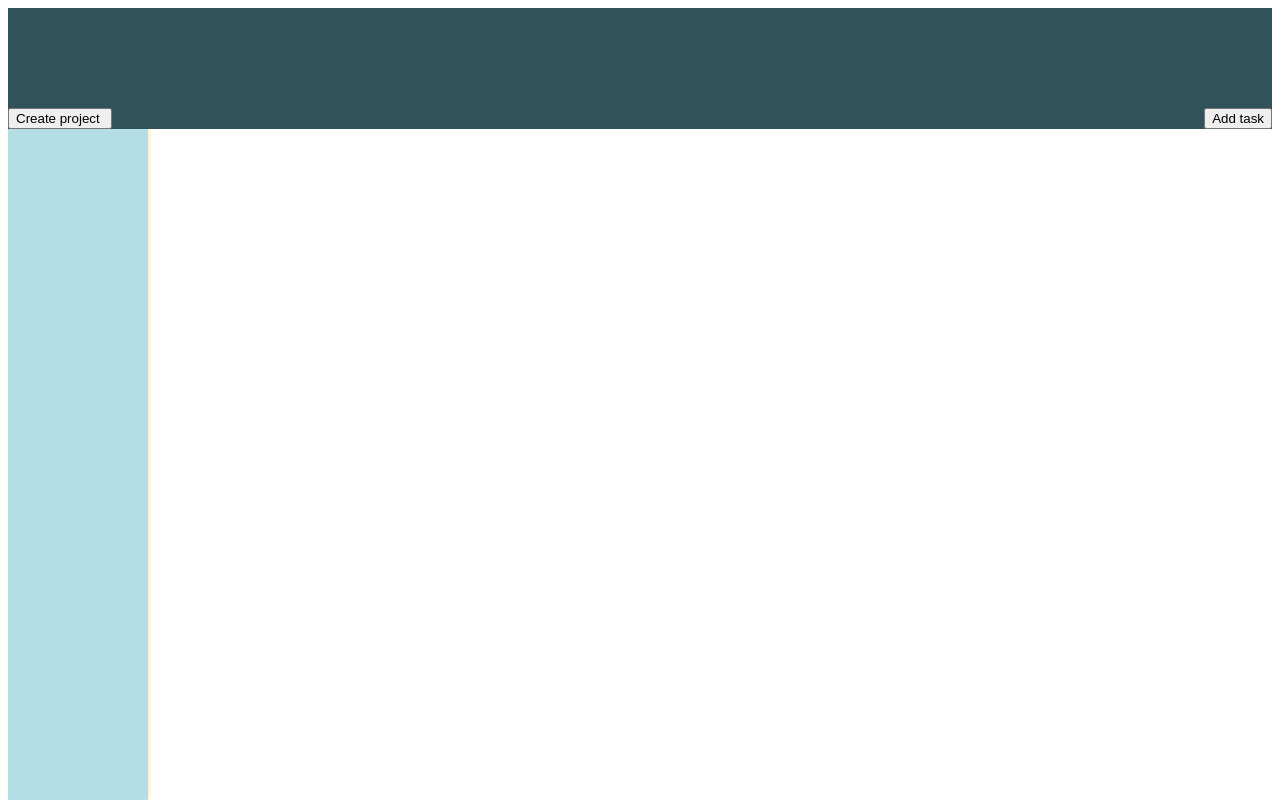
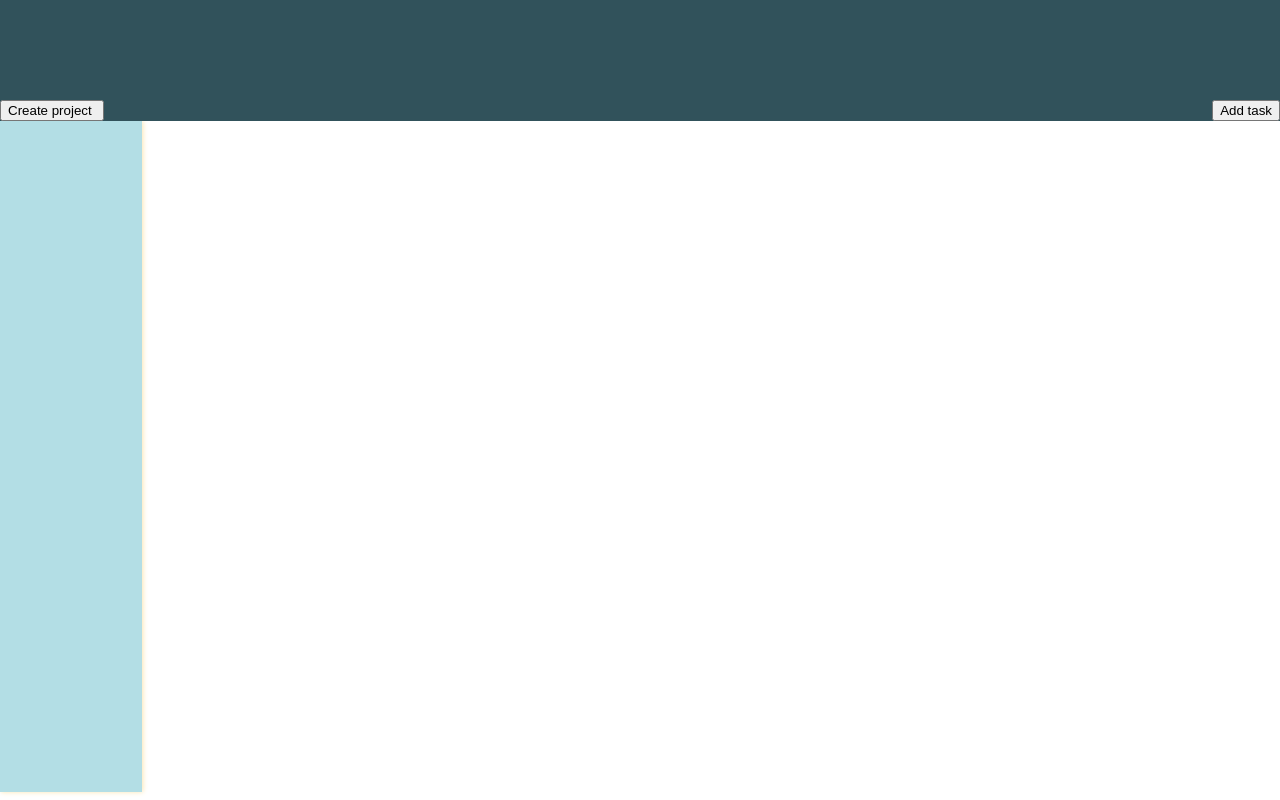
Before and after one commit to Jarmps90/Todo-List, a website built with webpack: page src/index.html in a window 1280 px wide. Built offline with nearby package versions, Linux system fonts and the light colour scheme.

Commit message:
Removed margin and padding from document body. Added grid to main-body and I changed the location of todoDiv accordingly.

```diff
--- a/src/style.css
+++ b/src/style.css
@@ -17,6 +17,8 @@
 
 body  {
   height: 98vh;
+  padding: 0;
+  margin: 0;
 }
 
 .todoCard {
@@ -95,10 +97,15 @@ header {
 
 
 #main-body {
+  display: grid;
   align-content: center;
+  grid-template-columns: 1fr 5fr 1fr;
+  grid-template-rows:1fr 8fr;
 }
 
 .todoDiv {
+    grid-column: 2/3;
+    grid-row: 2/3;
     display: grid;
     justify-self: center;
     width: 50%;
```
